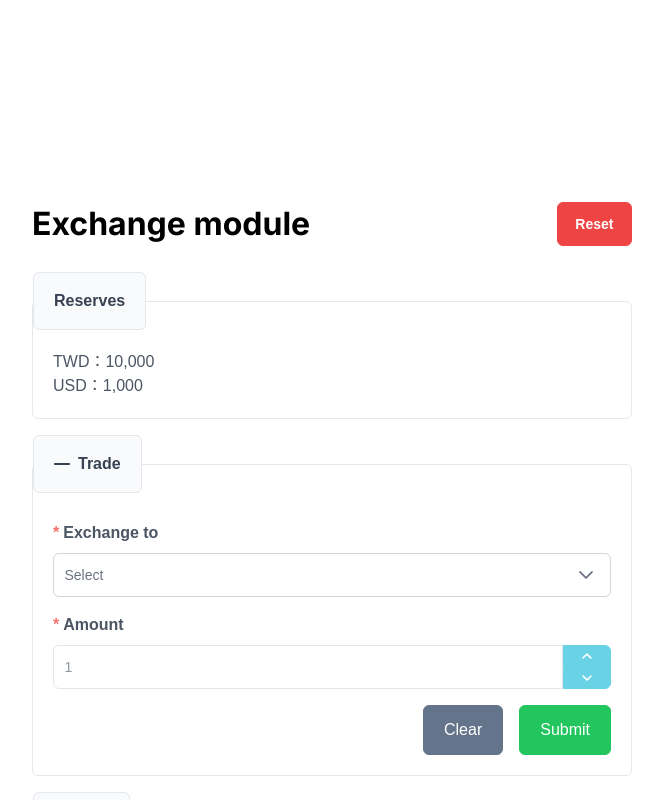
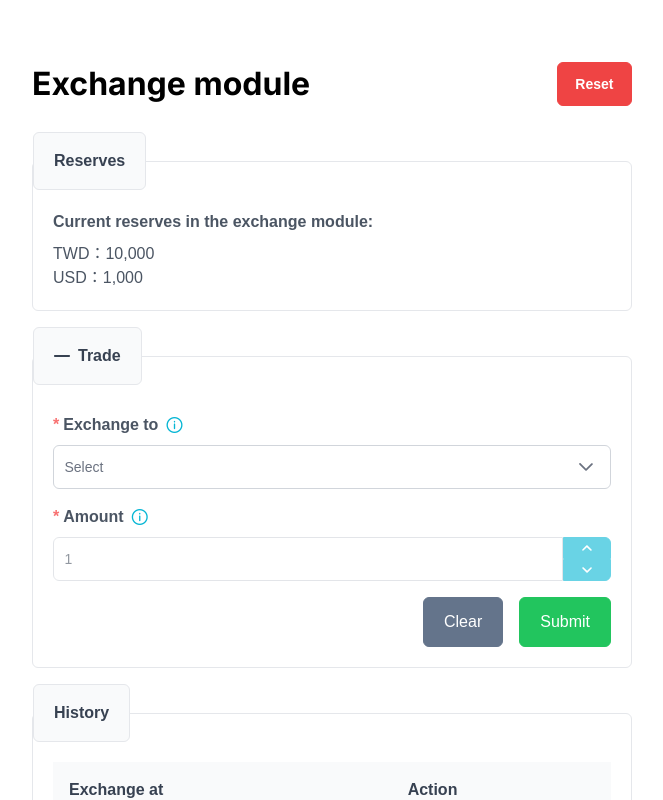
Before and after one commit to kevin3991/perp-exam, a Next.js app: page / in a window 1280 px wide. Both pictures are taken after a click on the button "Trade". Shown: the top 800 px of the page, without its empty margins (308-971 px from the left). Built offline with nearby package versions, Linux system fonts and the light colour scheme; a web font is replaced by a local one.

Commit message:
fix: warning and add info

```diff
--- a/src/app/page.tsx
+++ b/src/app/page.tsx
@@ -2,20 +2,19 @@
 
 import ExchangeForm from '@/components/ExchangeForm';
 import LogTable from '@/components/LogTable';
+import ReverseInfo from '@/components/ReserveInfo';
 import { useExchange } from '@/hooks/useExchange';
-import { formatNumberWithCommas } from '@/utils/common';
 import { Button } from 'primereact/button';
-import { Fieldset } from 'primereact/fieldset';
 
 export default function Home(): JSX.Element {
-  const { items, persistLoading, reset } = useExchange();
+  const { persistLoading, reset } = useExchange();
 
   if (persistLoading) {
     return <div className="flex justify-center pt-[200px]">Loading...</div>;
   }
 
   return (
-    <div className="flex justify-center pt-[200px] pb-[60px]">
+    <div className="flex justify-center py-[60px]">
       <div className="max-w-[600px] w-[80vw] gap-4 flex flex-col">
         <div className="flex justify-between items-center mb-2">
           <h1 className="text-[32px] font-bold">Exchange module</h1>
@@ -26,13 +25,7 @@ export default function Home(): JSX.Element {
             onClick={reset}
           />
         </div>
-        <Fieldset legend="Reserves">
-          {items.map((item) => (
-            <p key={item.currency}>
-              {item.label}：{formatNumberWithCommas(Number(item.amount))}
-            </p>
-          ))}
-        </Fieldset>
+        <ReverseInfo />
         <ExchangeForm />
         <LogTable />
       </div>
--- a/src/components/ExchangeForm.tsx
+++ b/src/components/ExchangeForm.tsx
@@ -4,6 +4,7 @@ import { useCallback, useEffect, useMemo, useState } from 'react';
 import { useExchange } from '@/hooks/useExchange';
 import { type TCurrency } from '@/stores/reserve';
 import { Fieldset } from 'primereact/fieldset';
+import Info from './Info';
 
 interface IExchangeFormProps {
   className?: string;
@@ -16,7 +17,7 @@ const ExchangeForm = (props: IExchangeFormProps): JSX.Element => {
   const { form, setForm, onChange } = useForm({
     form: {
       exchangeTo: '',
-      amount: 1,
+      amount: 0,
     },
   });
 
@@ -26,7 +27,14 @@ const ExchangeForm = (props: IExchangeFormProps): JSX.Element => {
     return [
       {
         name: 'exchangeTo',
-        label: 'Exchange to',
+        label: () => {
+          return (
+            <span className="inline-flex items-center">
+              <span>Exchange to</span>
+              <Info>Select the currency you want to exchange to.</Info>
+            </span>
+          );
+        },
         colSpan: 6,
         component: 'Select',
         required: true,
@@ -34,7 +42,14 @@ const ExchangeForm = (props: IExchangeFormProps): JSX.Element => {
       },
       {
         name: 'amount',
-        label: 'Amount',
+        label: () => {
+          return (
+            <span className="inline-flex items-center">
+              <span>Amount</span>
+              <Info>Enter the amount you want to exchange.</Info>
+            </span>
+          );
+        },
         colSpan: 6,
         min: 1,
         component: 'Number',
@@ -49,7 +64,10 @@ const ExchangeForm = (props: IExchangeFormProps): JSX.Element => {
     exchange(from, to, Number(form.amount));
   };
   const handleMode = useCallback(() => {
-    if (form.exchangeTo === '') return;
+    if (form.exchangeTo === '') {
+      setCurrency(undefined);
+      return;
+    }
 
     const [from] = getFromAndTo(form.exchangeTo as TCurrency);
     setCurrency(from);
--- a/src/components/Info.tsx
+++ b/src/components/Info.tsx
@@ -13,7 +13,7 @@ const Info = (props: IInfoProps): JSX.Element => {
   const iconRef = useRef<HTMLSpanElement>(null);
 
   return (
-    <span>
+    <span className="inline-flex items-center justify-center">
       <i
         ref={iconRef}
         className={`pi pi-info-circle ml-2 cursor-pointer text-[var(--primary-color)] ${uuid.current}`}
--- /dev/null
+++ b/src/components/ReserveInfo.tsx
@@ -0,0 +1,20 @@
+import { useExchange } from '@/hooks/useExchange';
+import { formatNumberWithCommas } from '@/utils/common';
+import { Fieldset } from 'primereact/fieldset';
+
+const ReverseInfo = (): JSX.Element => {
+  const { items } = useExchange();
+
+  return (
+    <Fieldset legend="Reserves">
+      <p className="font-bold mb-2">Current reserves in the exchange module:</p>
+      {items.map((item) => (
+        <p key={item.currency}>
+          {item.label}：{formatNumberWithCommas(Number(item.amount))}
+        </p>
+      ))}
+    </Fieldset>
+  );
+};
+
+export default ReverseInfo;
--- a/src/components/common/CForm.tsx
+++ b/src/components/common/CForm.tsx
@@ -6,7 +6,7 @@ import CSelect from './CSelect';
 
 export interface TFormInput {
   name: string;
-  label?: string;
+  label?: string | (() => JSX.Element);
   placeholder?: string;
   required?: boolean;
   component?: 'Select' | 'Text' | 'Number';
@@ -141,6 +141,12 @@ export default function CForm(props: FormProps): JSX.Element {
     },
     [onSubmit, props.form]
   );
+  const getLabel = useCallback((input: TFormInput) => {
+    if (typeof input.label === 'function') {
+      return input.label();
+    }
+    return input.label ?? input.name;
+  }, []);
 
   return (
     <form className={formMainClassName} onSubmit={handleOnSubmit}>
@@ -155,7 +161,7 @@ export default function CForm(props: FormProps): JSX.Element {
                 {(input?.required ?? false) && (
                   <span className="mr-1 text-red-400">*</span>
                 )}
-                {input?.label ?? ''}
+                {getLabel(input)}
               </label>
               {getComponent(input, props.form)}
             </div>
--- a/src/components/common/CSelect.tsx
+++ b/src/components/common/CSelect.tsx
@@ -18,6 +18,7 @@ export default function CSelect(props: ICSelectProps): JSX.Element {
         required={required}
         value={value}
         className="opacity-0 absolute left-0 bottom-0"
+        onChange={() => {}}
       />
       <Dropdown
         value={value}
```
